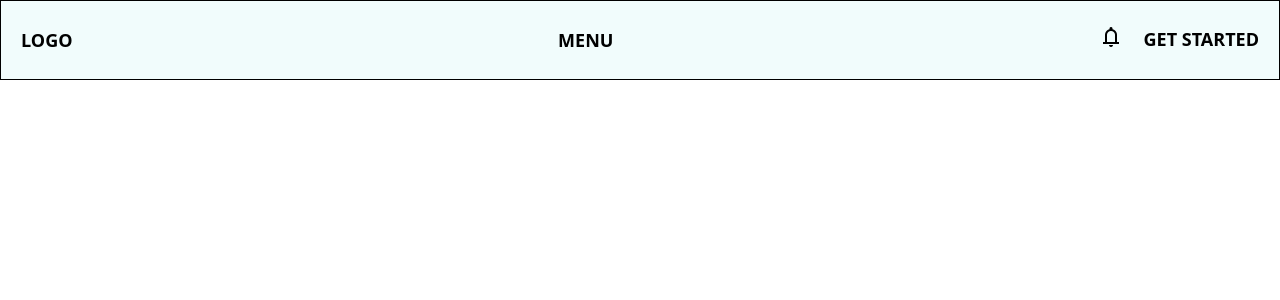
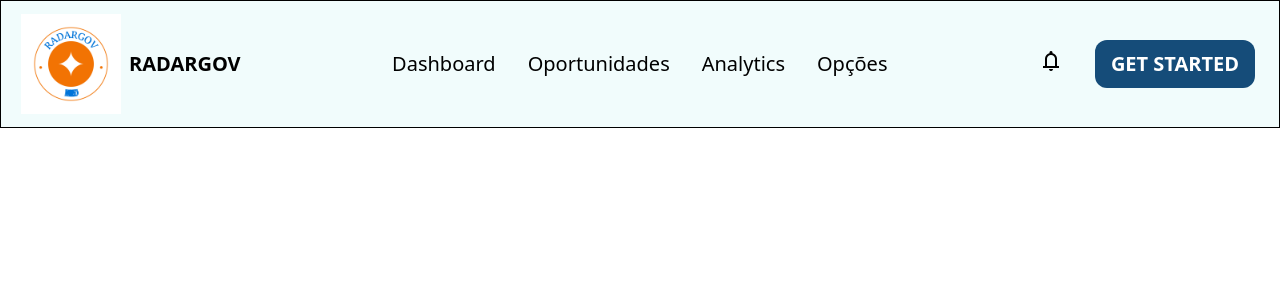
Before and after one commit to rodrigobgarcia/RadarGov, a Vue app: page / in a window 1280 px wide. Shown: the top 300 px of the page. Built offline with nearby package versions, Linux system fonts and the light colour scheme.

Commit message:
Commit - 12/09/25 - Rodrigo

```diff
--- a/src/components/NavBar.vue
+++ b/src/components/NavBar.vue
@@ -1,14 +1,22 @@
 <template>
 
-    <div class="flex justify-between items-center w-full fixed top-0 left-0 border border-black bg-[#f1fcfc] font-extrabold h-20 text-lg">
-        <div class="ml-5">LOGO</div>
-        <div>MENU</div>
-        <div class="flex justify-between w-40 mr-5">
+    <div class="flex justify-between items-center w-full fixed top-0 left-0 border border-black bg-[#f1fcfc] font-extrabold h-32 text-xl font-sans">
+        <div class="ml-5 flex items-center gap-2">
+            <div><img src="../assets/radargov-high-resolution-logo.png" alt="" class="size-25"></div>
+            <div >RADARGOV</div>
+        </div>
+        <div class="flex gap-8 font-medium">
+            <div>Dashboard</div>
+            <div>Oportunidades</div>
+            <div>Analytics</div>
+            <div>Opções</div>
+        </div>
+        <div class="flex gap-8 w-55 mr-5 items-center">
             <div class="font-bold">
                 <span class="material-symbols-outlined">notifications</span>
             </div>
-            <div>
-                GET STARTED
+            <div class="bg-[#154c79] rounded-xl w-40 h-12 text-white flex items-center justify-center ">
+                <div>GET STARTED</div>
             </div>
         </div>
     </div>
```
Also changed, not shown: src/assets/radargov-high-resolution-logo.png (added).
